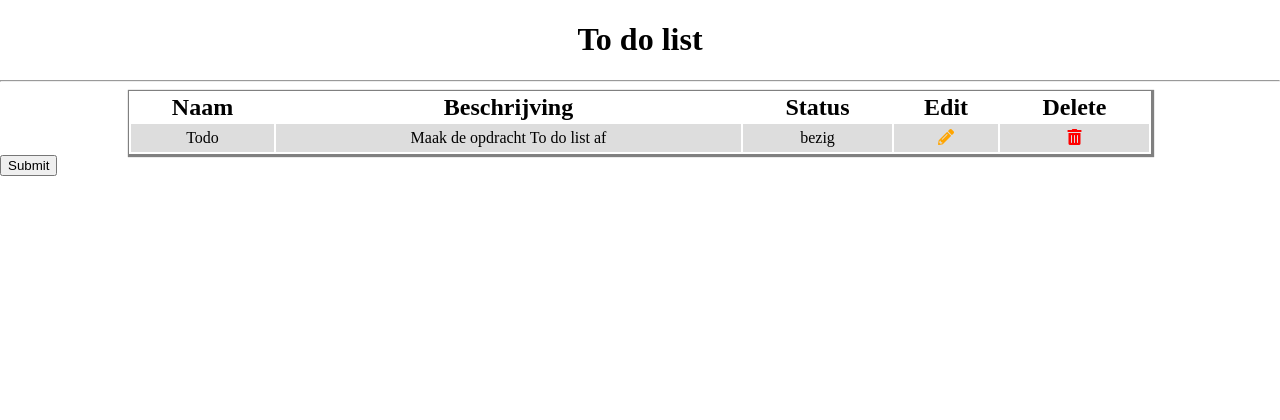
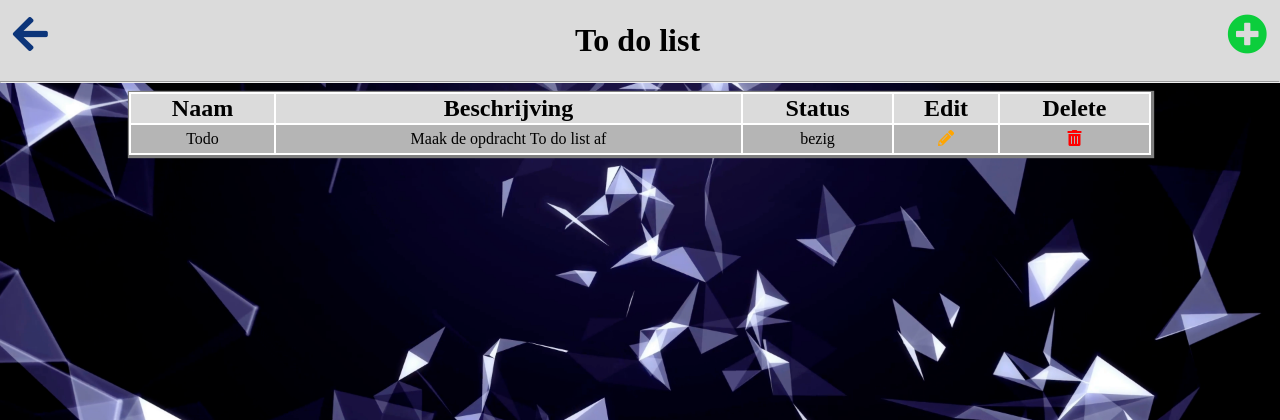
Before and after one commit to matsverlinden/ToDoList, a PHP site: page /taken.php in a window 1280 px wide. Shown: the top 420 px of the page. Run offline with PHP 8.4, Linux system fonts and the light colour scheme; data comes from the database, SQL or seed files in the repository.

Commit message:
new commit

```diff
--- a/create/createQuery.php
+++ b/create/createQuery.php
@@ -10,10 +10,6 @@ $naam = $_POST['naam'];
 $beschrijving = $_POST['beschrijving'];
 $status = $_POST['status'];
 
-echo $naam;
-echo $beschrijving;
-echo $status;
-
 $query = "INSERT INTO taken (taak_naam, taak_beschrijving, taak_status, lijst_id) VALUES ('$naam','$beschrijving', '$status', '1')";
 $create = mysqli_query($connection,$query);
 header("Location: ../taken.php");
--- a/css/style.css
+++ b/css/style.css
@@ -4,8 +4,10 @@ body{
 }
 h1{
 	width: 100% auto;
+	text-align: center;
 }
 table{
+	background-color: white;
 	text-align: center;
 	margin: 0 auto;
 	width: 80%;
@@ -19,11 +21,40 @@ td{
 	padding: 5px;
 }
 tr:nth-child(even){
-	background-color: #dddddd;
+	background-color: #b5b5b5;
 }
 tr:nth-child(odd){
-	background-color: white;
+	background-color: #dbdbdb;
 }
+header{
+	background-color: #dbdbdb;
+	padding-top: 1px;
+}
+
+input[type=text], select {
+  width: 100%;
+  padding: 12px 20px;
+  margin: 8px 0;
+  display: inline-block;
+  border: 1px solid #ccc;
+  border-radius: 4px;
+  box-sizing: border-box;
+}
+input[type=submit] {
+  width: 30%;
+  background-color: #4CAF50;
+  color: white;
+  padding: 10px 20px;
+  margin: 15px 0;
+  border: none;
+  border-radius: 4px;
+  cursor: pointer;
+  text-align: center;
+}
+input[type=submit]:hover {
+  background-color: #45a049;
+}
+
 #edit{
 	color: orange;
 }
@@ -35,28 +66,83 @@ tr:nth-child(odd){
 }
 #mainCreate{
 	margin: 0 auto;
-	width: 40%;
+	width: 35%;
 	border: 1px solid black;
-	margin-top: 50px;
+	margin-top: 30px;
+	padding: 10px;
+	border-radius: 10px;
+	background-color:  #dbdbdb;
 }
+
 #createH1{
 	text-align: center;
 	width: 100%;
 	border: 0px 0px 0px 1px solid black;
 }
-label{
-	margin-left: 20%;
+#indexH1{
+	color: #dbdbdb;
+	font-family: 'Noto Serif', serif;
+	font-size: 300%;
+	text-align: center;
+}
+#indexHeader{
+	background-color: rgba(0, 0, 0, 0.8);
+	text-align: center;
+	margin: 0 auto;
+	width: 50%;
+	padding-bottom: 20px;
 }
 .radio{
-	margin-left: 30%;
+	margin-left: 8%;
 }
 .text{
 	text-align: center;
 }
 #lijstenMain{
 	text-align: center;
+	margin: 0 auto;
+	width: 50% ;
+	background-color: rgba(255, 255, 255, 0.4);
 }
 #lijstSub{
 	width: 200px;
-	height: 200px;
+	height: 50px;
+	border: 1px solid grey;
+	box-shadow: 1px 1px 1px 1px black;
+	border-radius: 25px;
+	margin: 5px;
+	background-color: #6fa1f2;
+	color: black;
+	font-size: 105%;
 }
+#lijstSub:hover{
+	background-color: #606ff2;
+}
+#indexBody, #takenBody, #createBody{
+	background-image: url("../img/driehoek4.png");
+	background-repeat: no-repeat;
+	background-size: 100% auto;
+}
+#pijl{
+	font-size: 250%;
+	margin-left: 1%;
+	margin-top: 1%;
+	color: #0c357a;
+	float: left;
+}
+#plus{
+	font-size: 250%;
+	color: #0cce3c;
+	float: right;
+	margin-right: 1%;
+	margin-top: 1%;
+}
+#plus2{
+	margin: 0 auto;
+	font-size: 200%;
+	color: #0cce3c;
+	float: right;
+	position: absolute;
+	bottom: 30px;
+	right: 20px;
+}
--- a/taken.php
+++ b/taken.php
@@ -1,10 +1,14 @@
 <?php
+session_start();
 include('dataconnect.php');
 $connection = mysqli_connect($server, $user, $pass, $db);
 if (mysqli_connect_errno()) {
 	printf("Connection failed: %s\n", mysqli_connect_error());
 	exit();
 }
+// $lijst_id = $_GET['lijst_id'];
+
+
 ?>
 <!DOCTYPE html>
 <html>
@@ -14,9 +18,14 @@ if (mysqli_connect_errno()) {
 		<link rel="stylesheet" href="https://use.fontawesome.com/releases/v5.7.1/css/all.css" integrity="sha384-fnmOCqbTlWIlj8LyTjo7mOUStjsKC4pOpQbqyi7RrhN7udi9RwhKkMHpvLbHG9Sr" crossorigin="anonymous">
 		<meta charset="utf-8">
 	</head>
-	<body>
-		<main>
+	<body id="takenBody">
+		<header>
+			<a href="index.php"><i id="pijl" class="fas fa-arrow-left"></i></a>
+			<a href="create/create.php">
+			<i id="plus" class="fas fa-plus-circle"></i></a>
 			<center><h1>To do list</h1></center><hr>
+		</header>
+			<main>
 			<table>
 				<tr>
 					<th>Naam</th>
@@ -29,6 +38,7 @@ if (mysqli_connect_errno()) {
 					$query = "SELECT * FROM taken";
 					$taken = mysqli_query($connection, $query);
 					while ($row = mysqli_fetch_object($taken)) {
+						$taak_id = $row->taak_id;
 						$naam = $row->taak_naam;
 						$beschrijving = $row->taak_beschrijving;
 						$status = $row->taak_status;
@@ -37,16 +47,15 @@ if (mysqli_connect_errno()) {
 					<td><?php echo $naam ?></td>
 					<td><?php echo $beschrijving ?></td>
 					<td><?php echo $status ?></td>
-					<td><i id="edit" class="fas fa-pencil-alt"></i></td>
-					<td><i id="delete" class="fas fa-trash-alt"></i></td>
+					<td><a href="edit/edit.php"><i id="edit" class="fas fa-pencil-alt"></i></a></td>
+					<td><a href="delete.php?taken<?php echo $taak_id ?> "><i id="delete" class="fas fa-trash-alt"></i></a></td>
+
 				</tr>
 				<?php
 				}
 				?>
 			</table>
-			<form action="create/create.php">
-				<input id="submit" type="submit" name="submit">
-			</form>
+
 		</main>
 	</body>
 </html>
```
Also changed, not shown: create/create.php (+8 -4 lines), delete.php (added, +13 -0 lines), edit/edit.php (added, +11 -0 lines), index.php (+12 -2 lines), create/createLijst.php (added), edit/editQuery.php (added), img/driehoek4.png (added).
